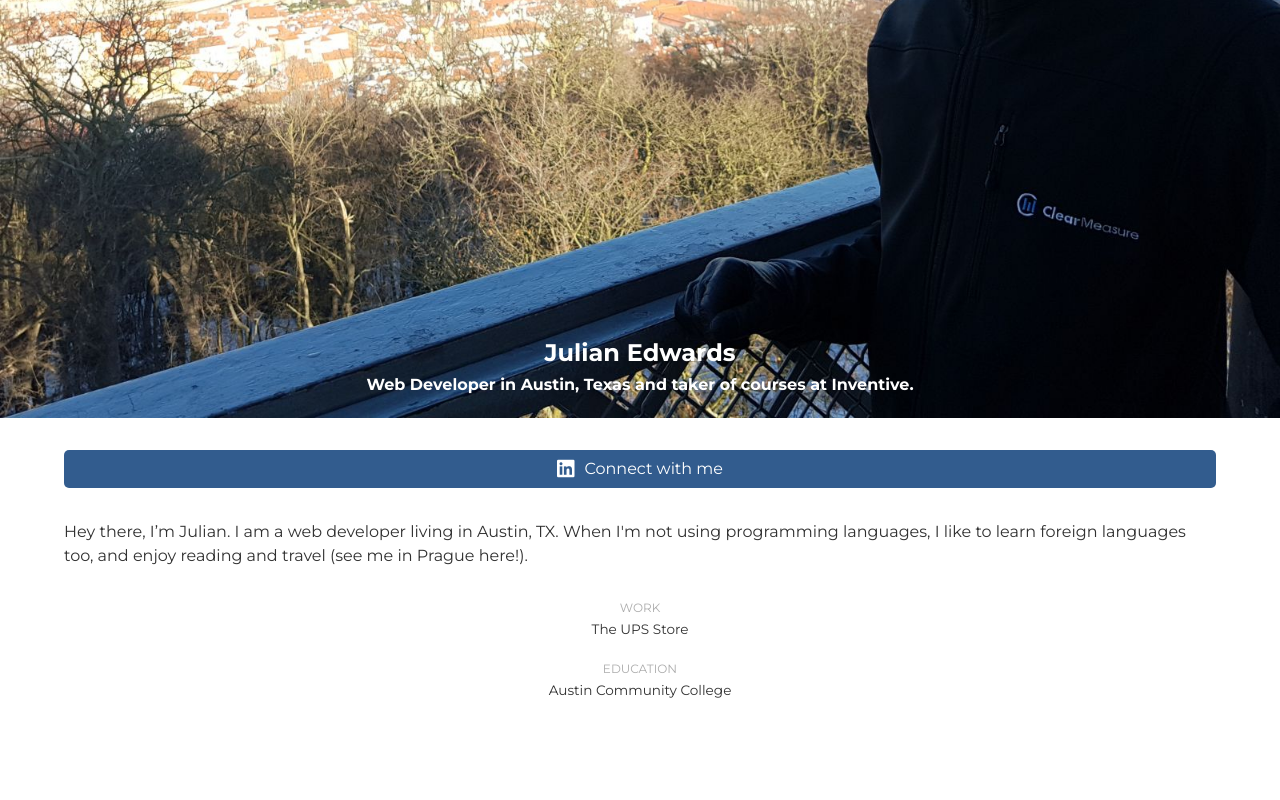
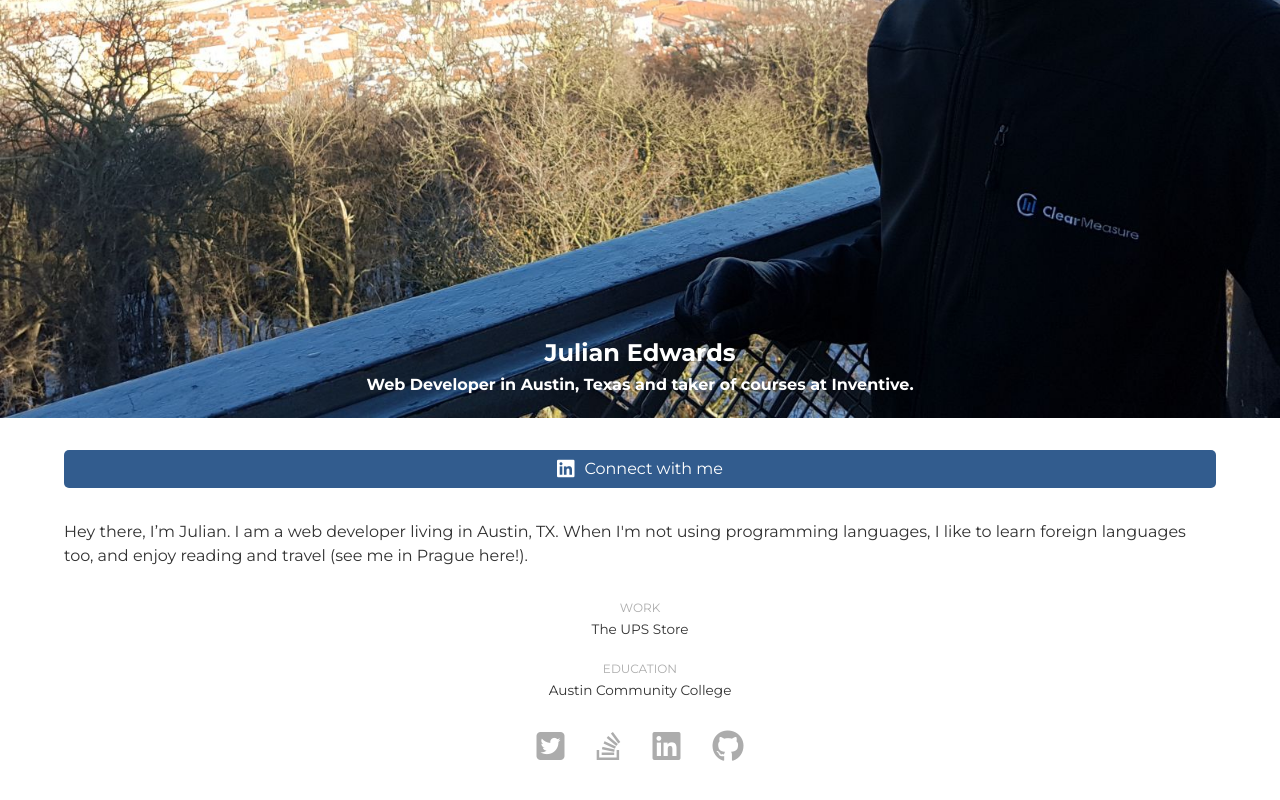
Before and after one commit to julianmedwards/responsive-profile-site, a website: page index.html in a window 1280 px wide. Shown: the part 617-1417 px from the top of the page. Before the commit the page ends 1322 px from the top, so only its background shows below. Drawn offline with Linux system fonts and the light colour scheme.

Commit message:
Added social links.

```diff
--- a/index.html
+++ b/index.html
@@ -76,6 +76,20 @@
           <p class="supertitle grey">EDUCATION</p>
           <p class="subscript">Austin Community College</p>
         </div>
+        <div class="social-links">
+          <a href="https://twitter.com/JulianMEdwards"
+            ><i class="fab fa-twitter-square"></i
+          ></a>
+          <a href="https://stackoverflow.com/users/17481197/julian-e"
+            ><i class="fab fa-stack-overflow"></i
+          ></a>
+          <a href="https://www.linkedin.com/in/julian-edwards/"
+            ><i class="fab fa-linkedin"></i
+          ></a>
+          <a href="https://github.com/julianmedwards"
+            ><i class="fab fa-github"></i
+          ></a>
+        </div>
       </div>
     </div>
   </body>
--- a/public/styles.css
+++ b/public/styles.css
@@ -180,6 +180,19 @@ body {
     margin-right: 0.5em;
 }
 
+.social-links {
+    display: flex;
+    flex-flow: row wrap;
+    justify-content: center;
+    gap: 2em;
+    margin: 2rem 0 6rem 0;
+}
+
+.social-links a i {
+    color: var(--grey);
+    font-size: 2em;
+}
+
 #collapsible-icon {
     vertical-align: text-bottom;
     margin: 0 0.75rem 0 0.25em;
--- a/src/styles.css
+++ b/src/styles.css
@@ -180,6 +180,19 @@ body {
     margin-right: 0.5em;
 }
 
+.social-links {
+    display: flex;
+    flex-flow: row wrap;
+    justify-content: center;
+    gap: 2em;
+    margin: 2rem 0 6rem 0;
+}
+
+.social-links a i {
+    color: var(--grey);
+    font-size: 2em;
+}
+
 #collapsible-icon {
     vertical-align: text-bottom;
     margin: 0 0.75rem 0 0.25em;
```
